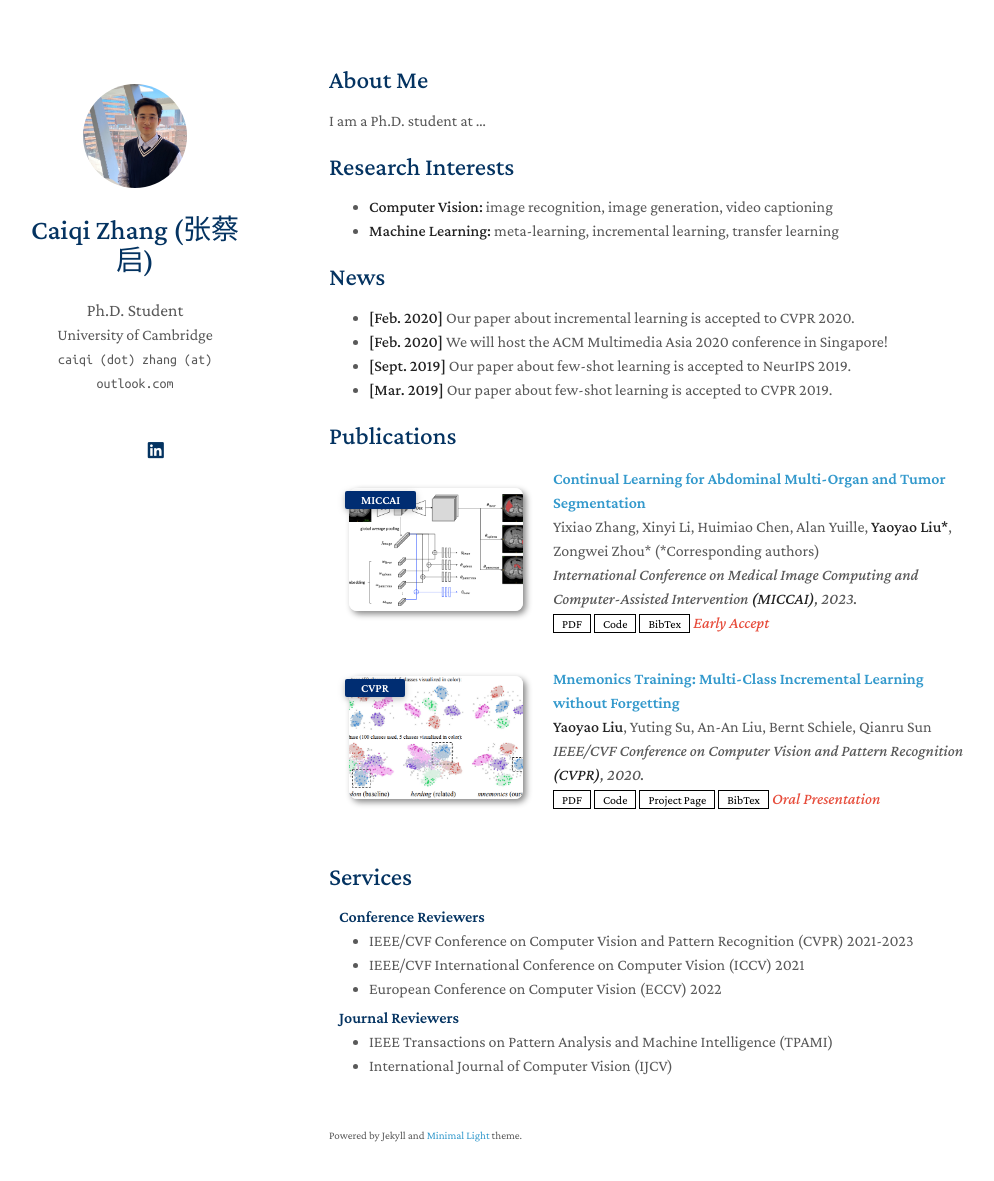
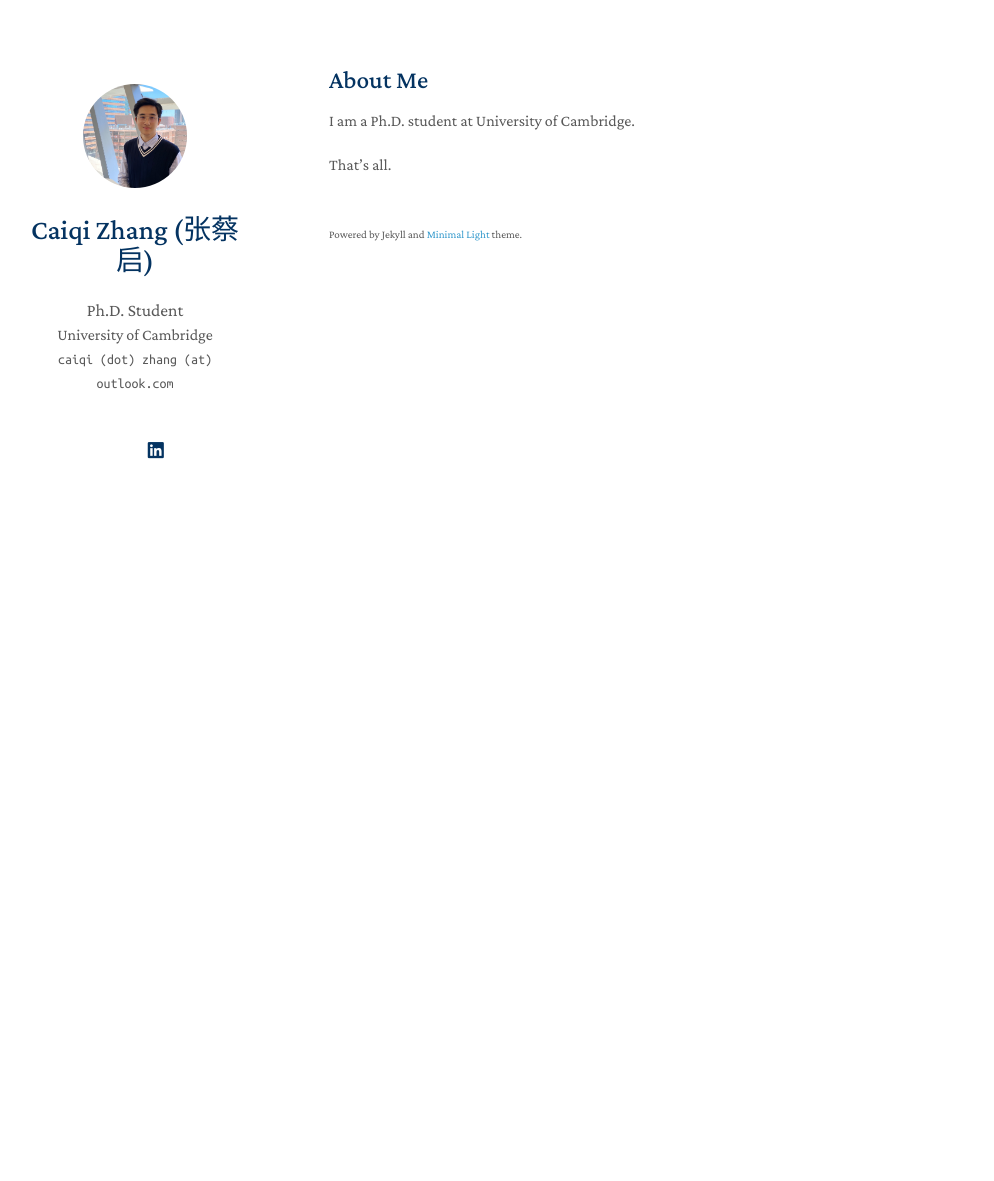
Before and after one commit to caiqizh/caiqizh.github.io, a Jekyll site: the page built from index.md, in a window 1280 px wide and 1216 px high. Shown: the top 1181 px of the window, without its empty margins (141-1135 px from the left). Built offline with Jekyll 4.4.1, drawn with Linux system fonts in a browser that asks for light colours; nearby versions of some CDN libraries; a style sheet for code colours, icons or effects is not loaded; our own code applies the rules of GitHub Pages for plain Markdown files.

Commit message:
Update index.md

```diff
--- a/index.md
+++ b/index.md
@@ -4,20 +4,6 @@ layout: homepage
 
 ## About Me
 
-I am a Ph.D. student at ...
+I am a Ph.D. student at University of Cambridge.
 
-## Research Interests
-
-- **Computer Vision:** image recognition, image generation, video captioning
-- **Machine Learning:** meta-learning, incremental learning, transfer learning
-
-## News
-
-- **[Feb. 2020]** Our paper about incremental learning is accepted to CVPR 2020.
-- **[Feb. 2020]** We will host the ACM Multimedia Asia 2020 conference in Singapore!
-- **[Sept. 2019]** Our paper about few-shot learning is accepted to NeurIPS 2019.
-- **[Mar. 2019]** Our paper about few-shot learning is accepted to CVPR 2019.
-
-{% include_relative _includes/publications.md %}
-
-{% include_relative _includes/services.md %}
+That's all.
```
